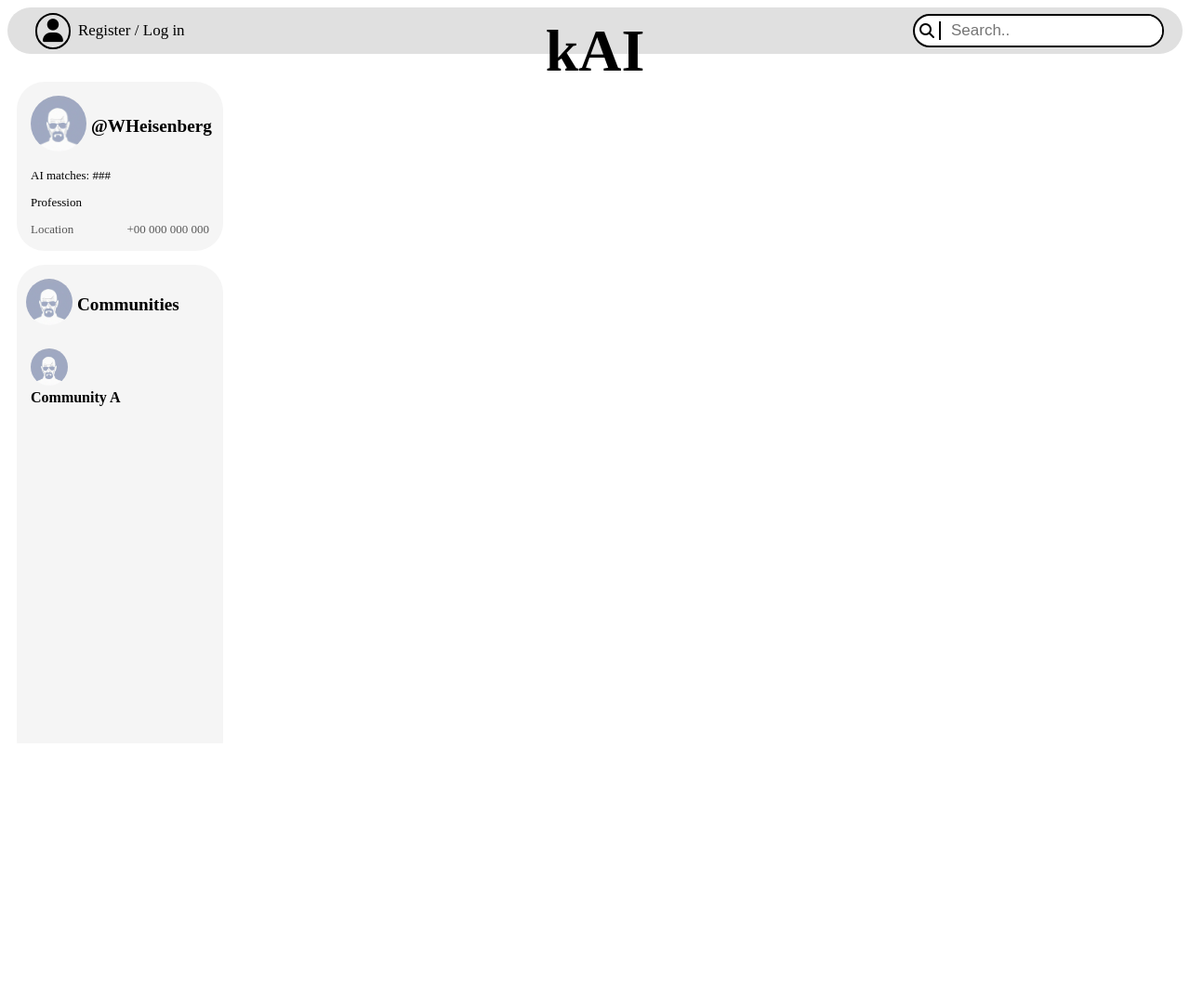
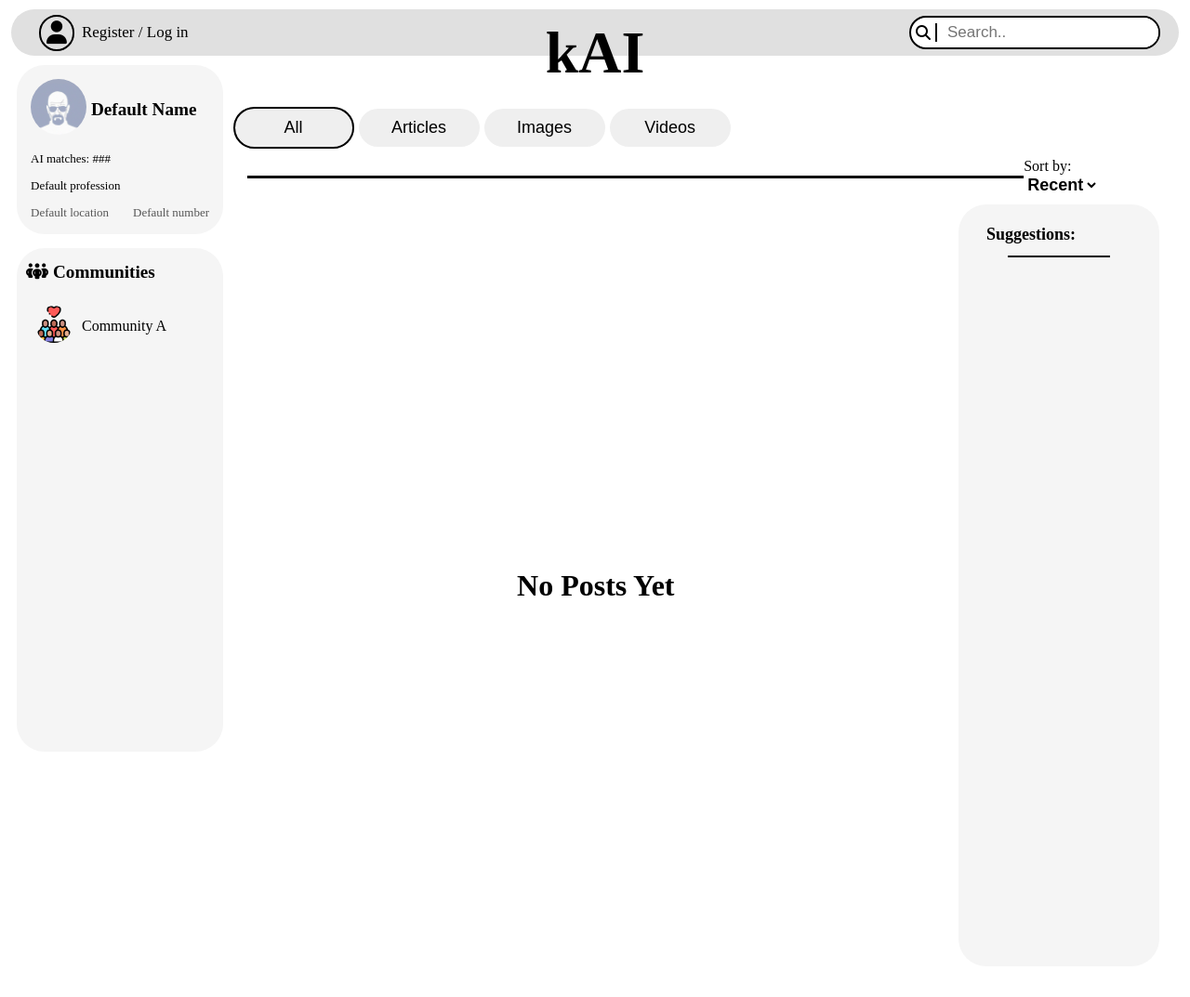
Before and after one commit to rvardiashvili/web-development-course, a Flask app: page /feed/ in a window 1280 px wide. Shown: the whole page at 93% size. Before the commit the page ends 800 px from the top, so only its background shows below. Run offline with Flask 3, Linux system fonts and the light colour scheme; some libraries are stand-ins or nearby versions.

Commit message:
modified feed page, added community tabs

```diff
--- a/backend/routes/pages/feed.py
+++ b/backend/routes/pages/feed.py
@@ -5,3 +5,7 @@ feed_bp = Blueprint('feed', __name__, url_prefix='/feed')
 @feed_bp.route('/')
 def feed():
     return render_template('feed.html')
+
+@feed_bp.route('/community')
+def community():
+    return render_template('components/community.html')
--- a/frontend/static/css/feed.css
+++ b/frontend/static/css/feed.css
@@ -2,13 +2,41 @@
     display: flex;
     flex-direction: row;
     justify-content: space-between;
-    margin-top: 20px;
+    margin-top: 60px;
     padding: 10px 10px;
 }
 
-.left-bar {
+.left-bar{
     position: fixed;
 }
+
+.group{
+    cursor: pointer;
+    padding: 5px;
+    border-radius: 50px;
+    display: flex;
+    flex-direction: row;
+    gap: 10px;
+    justify-content: left;
+    align-items: center;
+    font-size: medium;
+    font-weight: normal;
+    overflow: hidden;
+}
+
+.group:hover{
+    background-color: #797979;
+    color: white;
+}
+
+.main-feed {
+    width: 80vw;
+    background-color: #ffffff;
+    border-radius: 30px;
+    padding: 15px;
+    margin-left: 17vw;
+}
+
 
 .left-bar-upper {
     width: 15vw;
--- a/frontend/static/css/posts.css
+++ b/frontend/static/css/posts.css
@@ -37,6 +37,8 @@
     background: none;
     font-size: large;
     font-weight: bold;
+}:focus{
+    outline: none;
 }
 
 .posts-main{
--- a/frontend/static/css/style.css
+++ b/frontend/static/css/style.css
@@ -1,6 +1,5 @@
 .site-main{
-
-    padding-top: 26px;
+    padding-top: 70px;
 }
 .container{
     width: 100%;
--- a/frontend/static/css/top-bar.css
+++ b/frontend/static/css/top-bar.css
@@ -3,14 +3,21 @@
   display: flex;
   align-items: center;
   justify-content: space-between;
-  background-color: #e0e0e0; /* slightly deeper for contrast */
+  background-color: #e0e0e0;
   border-radius: 40px;
   gap: 30px;
   height: 50px;
+  width: 95vw;
   padding: 0 20px;
-  position: relative;
+
+  position: fixed;
+  top: 10px; /* or 0 if you want it right at the top */
+  left: 50%;
+  transform: translateX(-50%);
+
   z-index: 1000;
 }
+
 
 /* Left section (only present when logged in) */
 .topnav .nav-left {
--- a/frontend/static/js/posts.js
+++ b/frontend/static/js/posts.js
@@ -1,12 +1,15 @@
-postTypeSelector = document.querySelectorAll(".post-type-button");
 
-active = document.getElementById("All");
+export function initPostTypeButtons() {
+    const postTypeSelector = document.querySelectorAll(".post-type-button");
+    let active = document.getElementById("All");
 
-postTypeSelector.forEach((type) => {
-    type.addEventListener("click", function(){
-        type.style.border = ("solid black 2px");
-        active.style.border = ("none");
-        active = type;
+    postTypeSelector.forEach((type) => {
+        type.addEventListener("click", function () {
+            if (active) active.style.border = "none";
+            type.style.border = "solid black 2px";
+            active = type;
+        });
     });
+}
 
-});
+initPostTypeButtons();
--- /dev/null
+++ b/frontend/templates/components/posts.html
@@ -0,0 +1,28 @@
+<div class="posts">
+    <div class = "post-type-selector">
+        <button class="post-type-button" id="All">All</button>
+        <button class="post-type-button" id="Articles">Articles</button>
+        <button class="post-type-button" id="Images">Images</button>
+        <button class="post-type-button" id="Videos">Videos</button>
+    </div>
+    <div class="posts-middle">
+        <div class="posts-separator"></div>
+        <div class="sorter">
+            <label>Sort by:</label>
+            <select class="sort-by">
+                <option value="recent">Recent</option>
+                <option value="top">Top</option>
+            </select>
+        </div>
+    </div>
+    <div class="posts-suggestions-container">
+    <div class="posts-main">
+        <h1>No Posts Yet</h1>
+    </div>
+    <div class="suggestions">
+        <h1>Suggestions:</h1>
+        <div class="suggestions-separator"></div>
+    </div>
+    </div>
+</div>
+</div>
--- a/frontend/templates/feed.html
+++ b/frontend/templates/feed.html
@@ -6,6 +6,11 @@
     <link rel="stylesheet" href="{{ url_for('static', filename='css/footer.css') }}">
     <link rel="stylesheet" href="{{ url_for('static', filename='css/style.css') }}">
     <link rel="stylesheet" href="{{ url_for('static', filename='css/feed.css') }}">
+    <link rel="stylesheet" href="{{ url_for('static', filename='css/posts.css') }}">
+    <link rel="stylesheet" href="{{ url_for('static', filename='css/suggestions.css') }}">
+    <link rel="stylesheet" href="{{ url_for('static', filename='css/community.css') }}">
+
+
     <script src="https://kit.fontawesome.com/250db9a87f.js" crossorigin="anonymous"></script>
     <meta http-equiv="Cache-Control" content="no-cache, no-store, must-revalidate" />
     <meta http-equiv="Pragma" content="no-cache" />
@@ -23,16 +28,16 @@
             <div class="left-bar-upper">
                 <div class="profile-box">
                     <div class="user-main">
-                        <div class="profile-pic"><img src="{{ url_for('static', filename='media/pfp.jpg')}}"></div>
-                        <hl class="username">@WHeisenberg</hl>
+                        <div class="profile-pic"><img src="{{ url_for('static', filename=session.get('profile_pic', 'media/default/pfp.jpg'))}}"></div>
+                        <hl class="username">{{ session.get('user_name', 'Default Name') }}</hl>
                     </div>
                     <div class="text-info-stats">
-                        <p>AI matches: ###</p>
-                        <p>Profession</p>
+                        <p>AI matches: {{ session.get('matches', '###') }}</p>
+                        <p>{{ session.get('profession', 'Default profession') }}</p>
                     </div>
                     <div class="text-info-personal">
-                        <span>Location</span>
-                        <span>+00 000 000 000</span>
+                        <span>{{ session.get('location', 'Default location') }}</span>
+                        <span>{{ session.get('number', 'Default number') }}</span>
                     </div>
                 </div>
             </div>
@@ -40,19 +45,54 @@
                 <div class="left-bar-lower">
                     <div class="community-box">
                         <div class="community-sign">
-                            <div class="community-logo"><img src="{{ url_for('static', filename='media/pfp.jpg')}}"></div>
+                            <i class="fa-solid fa-people-group" title="Communities"></i>
                             <hl class="community-name">Communities</hl>
                         </div>
                         <div class="community-groups">
-                            <div class="community-group-logo"><img src="{{ url_for('static', filename='media/pfp.jpg')}}"></div>
-                            <hl class="group-name">Community A</hl>
+                            <a class="group">
+                                <div class="community-group-logo">
+                                    <img src="{{ url_for('static', filename=session.get('profile_pic', 'media/default/community.png')) }}">
+                                </div>
+                                <hl class="group-name">Community A</hl>
+                            </a>
                         </div>
                     </div>
                 </div>
             </div>
+
+        </div>
+        <div class="main-feed">
+            {% include 'components/posts.html' %}
         </div>
     </div>
-    <div class="main-feed"></div>
-    </div>
+    <script src="{{ url_for('static', filename='js/posts.js') }}"></script>
+    <script type="module">
+        import { initPostTypeButtons } from "{{ url_for('static', filename='js/posts.js') }}";
+
+
+        document.addEventListener('DOMContentLoaded', function () {
+            const communityLink = document.querySelector('.group');
+            const mainFeed = document.querySelector('.main-feed');
+
+            communityLink.addEventListener('click', function (e) {
+                e.preventDefault();
+
+                fetch("{{ url_for('feed.community') }}")
+                    .then(response => response.text())
+                    .then(html => {
+                        mainFeed.innerHTML = html;
+                        initPostTypeButtons(); // <-- re-bind listeners
+                        const back = document.querySelector('.back');
+                        back.addEventListener('click', function () {
+                            window.location.href = '/feed';
+                        });
+                    })
+                    .catch(err => {
+                        console.error('Failed to load community content:', err);
+                    });
+            });
+        });
+        </script>
+
 
 </html>
```
Also changed, not shown: frontend/static/css/community.css (added, +121 -0 lines), frontend/templates/components/community.html (added, +24 -0 lines), frontend/templates/profile.html (+2 -29 lines), frontend/static/media/default/community.png (added), frontend/static/media/default/community_cover.png (added), frontend/static/media/default/pfp.jpg (renamed from frontend/static/media/pfp.jpg).
